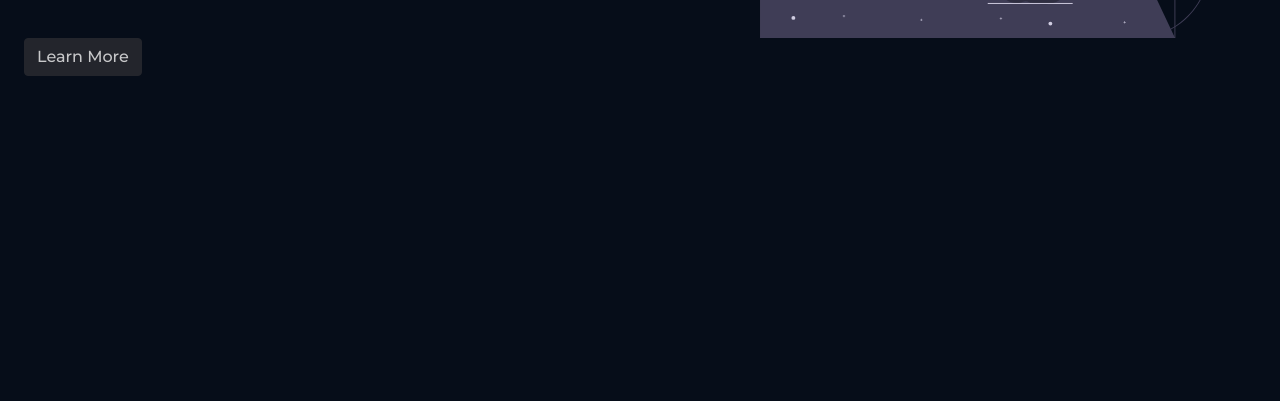
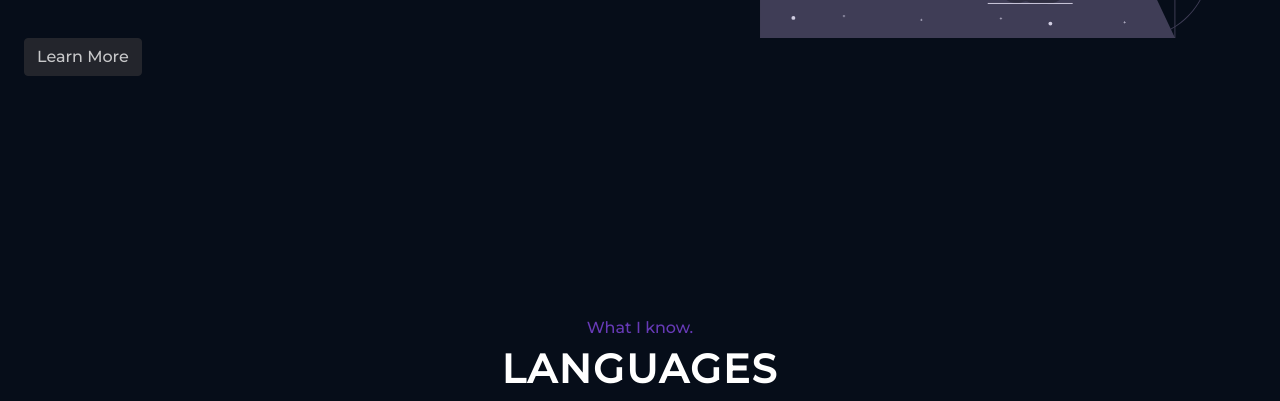
Before and after one commit to jager-js/website, a website: page Source/Views/Index.html in a window 1280 px wide. Shown: the part 485-886 px from the top of the page. Before the commit the page ends 801 px from the top, so only its background shows below. Drawn offline with nearby package versions, Linux system fonts and the light colour scheme; files whose address does not match are found by name.

Commit message:
stuff i worked on. taking a break

```diff
--- a/Source/Static/Home.css
+++ b/Source/Static/Home.css
@@ -94,3 +94,28 @@ header {
     color: #673ab7;
 
 }
+
+section {
+
+    text-align: center;
+
+}
+
+section .title p {
+
+    color: #673ab7;
+    font-size: 1rem;
+    margin-bottom: 0;
+    padding-bottom: 5px;
+
+}
+
+section .title h2 {
+
+    letter-spacing: 2px;
+    font-weight: 700;
+    font-size: 2.5rem;
+    color: white;
+    text-transform: uppercase;
+
+}
--- a/Source/Views/Index.html
+++ b/Source/Views/Index.html
@@ -26,12 +26,22 @@
                         </div>
                     </div>
                     <div class="button">
-                        <a href="#projects" class="btn btn-custom">
+                        <a href="#langs" class="btn btn-custom">
                             <span class="text">Learn More</span>
                         </a>
                     </div>
                 </div>
             </header>
+            <section id="langs">
+                <div class="container-big">
+                    <div class="title">
+                        <p>What I know.</p>
+                        <h2>Languages</h2>
+                    </div>
+                    <div class="row justify-content-center">
+                    </div>
+                </div>
+            </section>
         </main>
 
         <div class="_Script">
```
